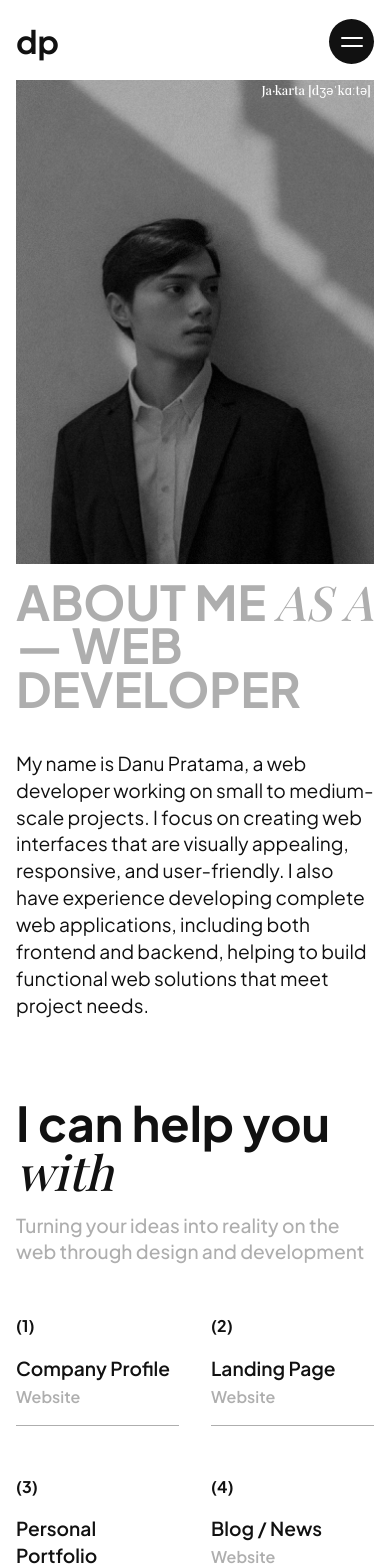
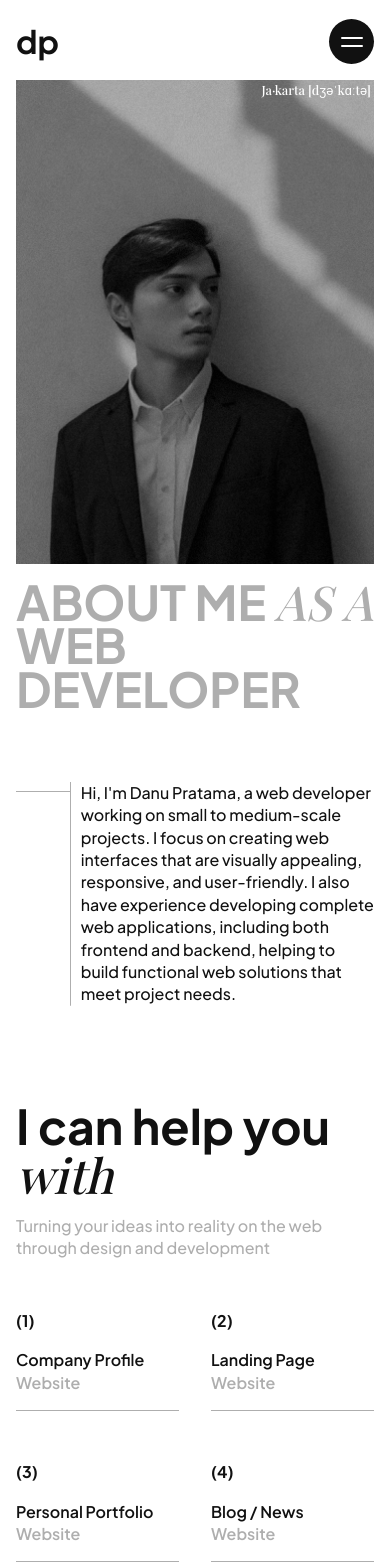
Before and after one commit to danutama/nextjs-portfolio, a Next.js app: page /about in a window 390 px wide. Shown: the top 1568 px of the page. Built offline with nearby package versions, Linux system fonts and the light colour scheme.

Commit message:
update: hero, about, navbar

```diff
--- a/app/globals.css
+++ b/app/globals.css
@@ -11,6 +11,7 @@
 
   /* Backgrounds */
   --white: #fff;
+  --black: #000;
   --color-bg: #ffffff;
   --color-bg-2: #f9f9f9;
   --color-surface: #f5f5f5;
--- a/app/layout.js
+++ b/app/layout.js
@@ -40,6 +40,11 @@ export const metadata = {
     locale: 'en_US',
     type: 'website',
   },
+  viewport: {
+    width: 'device-width',
+    initialScale: 1,
+    maximumScale: 1,
+  },
 };
 
 export default function RootLayout({ children }) {
--- a/components/css/about.css
+++ b/components/css/about.css
@@ -51,10 +51,6 @@
   overflow: hidden;
 }
 
-#about h2 > span {
-  display: none;
-}
-
 .profile-img-wrapper span {
   font-size: 0.8rem;
   color: var(--white);
@@ -67,9 +63,29 @@
   padding-top: 15rem;
 }
 
+.about-intro {
+  display: flex;
+  justify-content: center;
+  align-items: start;
+  padding: 0;
+}
+
+.about-intro span {
+  flex-shrink: 0;
+  height: 1px;
+  width: 50%;
+  background: var(--color-gray);
+  margin-top: 2rem;
+}
+
+.about-intro p {
+  border-left: 1px solid var(--color-gray);
+  padding-left: 10px;
+}
+
 .skill-list,
 .about-description p {
-  font-size: 1.5rem;
+  font-size: 1.3rem;
   line-height: 1.4;
 }
 
@@ -148,6 +164,11 @@ p.skill-subtitle {
     font-size: 5rem;
   }
 
+  .about-intro span {
+    width: 15%;
+    margin-top: 1.6rem;
+  }
+
   .custom-skill-grid {
     grid-template-columns: repeat(2, 1fr);
   }
@@ -184,17 +205,13 @@ p.skill-subtitle {
     margin: 0.5rem 0;
   }
 
-  #about h2 > span {
-    display: inline-block;
-  }
-
   .about-description {
-    padding-top: 1rem;
+    padding-top: 3rem;
   }
 
   .skill-list,
   .about-description p {
-    font-size: 1.2rem;
+    font-size: 1rem;
     text-align: start;
   }
 
--- a/components/css/navbar.css
+++ b/components/css/navbar.css
@@ -70,16 +70,15 @@
   top: 0;
   left: 0;
   width: 100%;
-  height: 100vh;
+  min-height: 100vh;
+  height: 100%;
   padding: 5rem 2rem 1rem 2rem;
   background: var(--color-bg-2);
   display: flex;
-  align-items: end;
   justify-content: space-between;
-  inset: 0;
   overflow: hidden;
   z-index: 50;
-  clip-path: polygon(0 0, 100% 0, 100% 0, 0 0);
+  clip-path: polygon(0% 0%, 100% 0%, 100% 0%, 0% 0%);
 }
 
 .menu-right {
@@ -135,7 +134,7 @@
 
 .menu-info {
   color: var(--color-text);
-  width: 40%;
+  width: 50%;
 }
 
 .menu-info p {
--- a/components/globals/Navbar.jsx
+++ b/components/globals/Navbar.jsx
@@ -17,7 +17,7 @@ export default function Navbar() {
   const currentYear = new Date().getFullYear();
 
   const menuItems = ['Index', 'About', 'Projects', 'Archive'];
-  const infoItems = [`©${currentYear} Danu Pratama — Jakarta, ID`, 'Credits:', 'Next.js by Vercel', 'Subdomain by github.com/is-a-dev', 'Footer design inspired by zajno.com', 'Plus Jakarta Sans by Tokotype', 'Playfair Display'];
+  const infoItems = [`©${currentYear} Danu Pratama`, 'Credits:', 'Next.js by Vercel', 'Subdomain by github.com/is-a-dev', 'Footer design inspired by zajno.com', 'Plus Jakarta Sans by Tokotype', 'Playfair Display'];
 
   // --- THEME SETUP ---
   useEffect(() => {
@@ -45,7 +45,7 @@ export default function Navbar() {
   // Setup GSAP
   useEffect(() => {
     gsap.set(menuRef.current, {
-      clipPath: 'polygon(0 0, 100% 0, 100% 0, 0 0)',
+      clipPath: 'polygon(0% 0%, 100% 0%, 100% 0%, 0% 0%)',
     });
     gsap.set(linksRef.current, { y: '-100%' });
   }, []);
@@ -54,7 +54,7 @@ export default function Navbar() {
   useEffect(() => {
     if (open) {
       gsap.to(menuRef.current, {
-        clipPath: 'polygon(0 0, 100% 0, 100% 100%, 0 100%)',
+        clipPath: 'polygon(0% 0%, 100% 0%, 100% 100%, 0% 100%)',
         duration: 1,
         ease: 'power4.inOut',
       });
@@ -103,17 +103,12 @@ export default function Navbar() {
         stagger: { each: 0.1, from: 'end' },
       });
 
-      // overlay tutup ke atas
+      // close menu
       gsap.to(menuRef.current, {
-        clipPath: 'polygon(0 0, 100% 0, 100% 0.1%, 0 0.1%)',
+        clipPath: 'polygon(0% 0%, 100% 0%, 100% 0%, 0% 0%)',
         duration: 1,
         ease: 'power4.inOut',
         delay: 0.3,
-        onComplete: () => {
-          gsap.set(menuRef.current, {
-            clipPath: 'polygon(0 0, 100% 0, 100% 0, 0 0)',
-          });
-        },
       });
     }
   }, [open]);
@@ -165,15 +160,12 @@ export default function Navbar() {
 
     // Close overlay menu
     tl.to(menuRef.current, {
-      clipPath: 'polygon(0 0, 100% 0, 100% 0.1%, 0 0.1%)',
+      clipPath: 'polygon(0% 0%, 100% 0%, 100% 0%, 0% 0%)',
       duration: 1,
       ease: 'power4.inOut',
       delay: 0.1,
       onComplete: () => {
         // Reset menu state
-        gsap.set(menuRef.current, {
-          clipPath: 'polygon(0 0, 100% 0, 100% 0, 0 0)',
-        });
         setOpen(false);
 
         // 3. Navigate
--- a/components/sections/About.jsx
+++ b/components/sections/About.jsx
@@ -157,15 +157,18 @@ export default function About() {
             <span className="font-secondary">Ja·karta [dʒəˈkɑːtə]</span>
           </div>
           <h2 ref={h2Ref}>
-            ABOUT ME <i className="font-secondary">AS A</i> <span>&mdash;</span> WEB DEVELOPER
+            ABOUT ME <i className="font-secondary">AS A</i> WEB DEVELOPER
           </h2>
         </div>
 
         <div className="about-description">
-          <p className="text-start text-animate">
-            My name is Danu Pratama, a web developer working on small to medium-scale projects. I focus on creating web interfaces that are visually appealing, responsive, and user-friendly. I also have experience developing complete web
-            applications, including both frontend and backend, helping to build functional web solutions that meet project needs.
-          </p>
+          <div className="about-intro">
+            <span></span>
+            <p className="text-start text-animate fw-normal">
+              Hi, I'm Danu Pratama, a web developer working on small to medium-scale projects. I focus on creating web interfaces that are visually appealing, responsive, and user-friendly. I also have experience developing complete web
+              applications, including both frontend and backend, helping to build functional web solutions that meet project needs.
+            </p>
+          </div>
 
           <div className="skill">
             <h3 className="text-start skill-title">
@@ -192,9 +195,7 @@ export default function About() {
 
             {/* -------------------------------------- */}
 
-            <h4 className="sub-heading fw-normal text-start">
-              My <i className="font-secondary fw-normal">Expertise</i>
-            </h4>
+            <h4 className="sub-heading font-secondary fw-normal text-start">Expertise</h4>
 
             {/* expertise */}
             {expertises.map((e, i) => (
```
Also changed, not shown: components/css/hero.css (+12 -8 lines), public/background.png (added).
